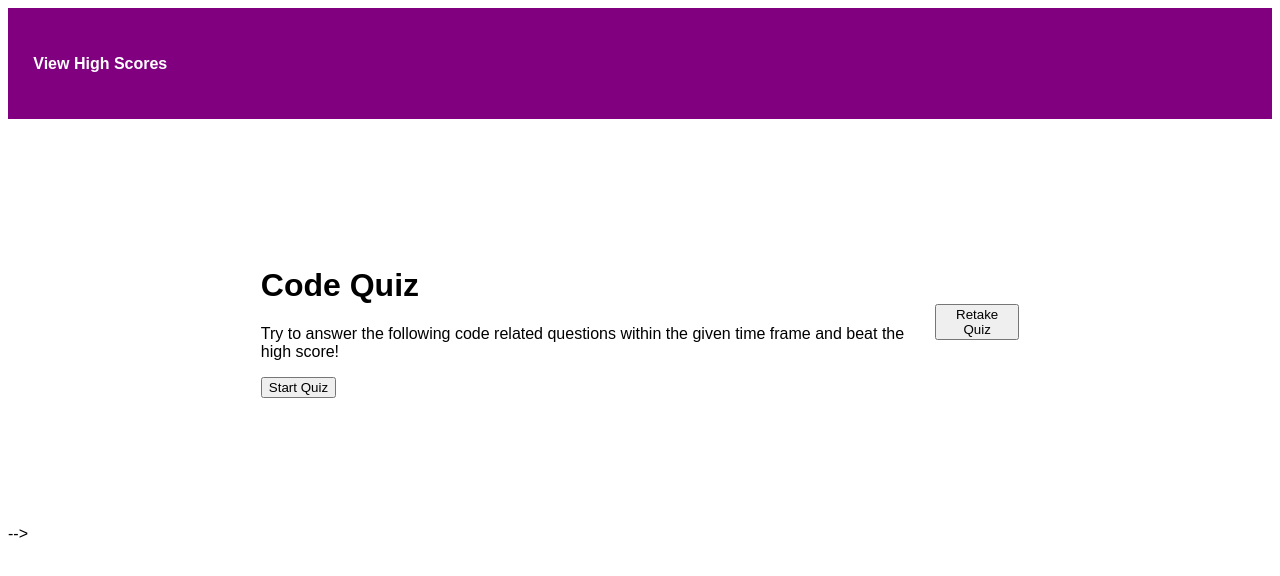
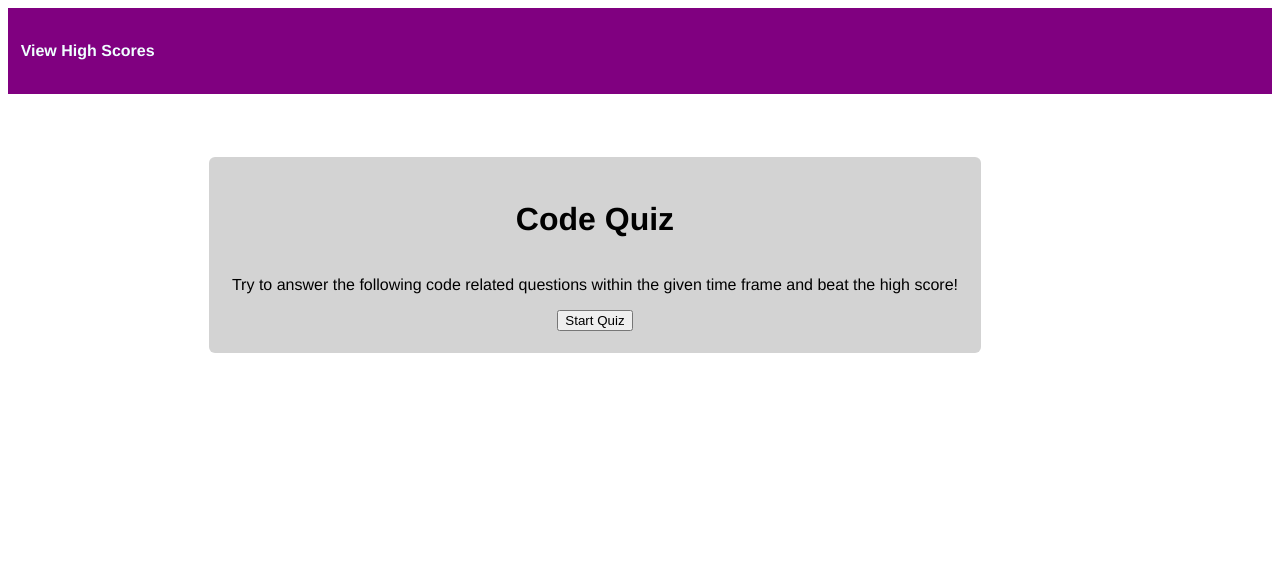
Before and after one commit to cbaird21/knowledge-quiz-highscores, a plain HTML site: page index.html in a window 1280 px wide. Drawn offline with Linux system fonts and the light colour scheme.

Commit message:
screenshot added to mock up, reset button added and in proper place, highscore is populating

```diff
--- a/assets/css/style.css
+++ b/assets/css/style.css
@@ -1,44 +1,45 @@
 
 * {
-  box-sizing: border-box;
+    box-sizing: border-box;
 }
 
 body {
-  font-family: Arial;
+    font-family: 'Franklin Gothic Medium', 'Arial Narrow', Arial, sans-serif;
+}
+#container{
+    display: flex;
+    justify-content: center;
+    align-items:center;
+    padding: 5%;
 }
 
-#container{
-  display:flex;
-  justify-content: center;
-  align-items: center;
-  padding:10% 20%;
-
+#header{
+    display: flex;
+    justify-content: space-between;
+    background-color: purple;
+    color:azure;
+    padding: 1%;
 }
-#header{
-  display:flex;
-  justify-content: space-between;
-  background-color: purple;
-  color:white;
-  padding: 2%;
-}
-#questiondiv{
-  display:flex;
-  flex-direction: column;
-  justify-content: center;
-  align-items: center;
-
-
+#questionDiv {
+    display: flex;
+    background-color: lightgrey;
+    flex-direction: column;
+    align-content:center;
+    align-items: center;
+    padding: 2%;
+    border-radius: 6px;
+    box-shadow: 10px;
 }
 #start-button{
   display: flex;
   justify-content: center;
   align-items: center;
 }
-#reset-button{
+/* #reset-button{
   display: flex;
   justify-content: center;
   align-items: center;
-}
+} */
 form{
   width: 100%;
   display: flex;
--- a/assets/js/script.js
+++ b/assets/js/script.js
@@ -12,8 +12,9 @@ var highScores = document.getElementById("highScores");
 // created new element
 var olCreate = document.createElement("ol");
 var resetBtn = document.getElementById("resetBtn");
+var resetEl = document.getElementById("resetBox");
 // let shuffledQuestions, currentQuestionIndex
-
+resetEl.style.visibility = "hidden";
 // var holdInterval = 0;
 // questions array of objects
 var questions = [
@@ -36,7 +37,7 @@ var questions = [
 ];
 var timeLeft = 75;
 // added event listener for click on function to start quiz and timer
-function startQuiz(){
+function startQuiz() {
   // timer that counts down from 75
   var timer = setInterval(function () {
     if (timeLeft > 1) {
@@ -60,7 +61,7 @@ function startQuiz(){
   // is this where shufftleQuestions= questions.sort(() => Math.random()- .5)
 }
 
-startBtn.addEventListener("click",startQuiz)
+startBtn.addEventListener("click", startQuiz);
 
 function renderQuestion(questionIndex) {
   questionDiv.textContent = "";
@@ -160,6 +161,8 @@ function createForm() {
     console.log(createInput.value);
     highScores.style.visibility = "visible";
     questionDiv.style.visibility = "hidden";
+    resetEl.style.visibility = "hidden";
+
   });
 
   // appending created elements to the page
@@ -190,7 +193,7 @@ function saveHighScore() {
 // Is this variable needed or how do i reference this data when view high scores is selected on the website.
 // var viewHighScore = document.getElementById("viewHighScore")
 function viewHighScore() {
-  highScores.innerHTML=""
+  highScores.innerHTML = "";
   var localScoresStorage = JSON.parse(localStorage.getItem("highScores")) || [];
   console.log(localScoresStorage);
   for (var i = 0; i < localScoresStorage.length; i++) {
@@ -198,14 +201,16 @@ function viewHighScore() {
     scoresDiv.textContent = `${localScoresStorage[i].initals}: ${localScoresStorage[i].score} `;
     highScores.appendChild(scoresDiv);
 }
+    resetEl.style.visibility = "visible";
 }
 
 //
-resetBtn.addEventListener("click",function(){
+resetBtn.addEventListener("click", function () {
   score = 0;
   questionIndex = 0;
- timeLeft =75;
+  timeLeft = 75;
   highScores.style.visibility = "hidden";
   questionDiv.style.visibility = "visible";
+  resetEl.style.visibility = "hidden";
   startQuiz();
-})
+});
--- a/index.html
+++ b/index.html
@@ -26,8 +26,11 @@
         </div>
         <div id="highScores">
         </div>
-        <button id="resetBtn">Retake Quiz</button>
-        </div> -->
+         <div id="resetBox">
+        <button id="resetBtn">Restart Quiz</button>
+        </div>
+        <div>
+        </div>
 
 
       </div>
```
Also changed, not shown: assets/images/loadout_image.png (added), 1 other file. Lines whose indentation alone changed are shown as unchanged.
